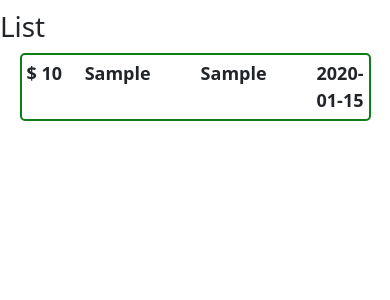
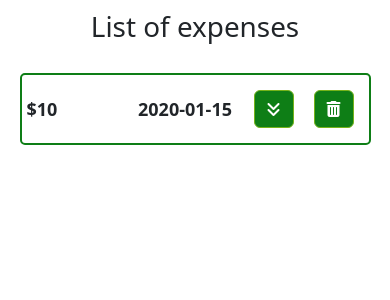
Before and after one commit to Franco-Postulka/MyMoney, a Django app: page /mymoney/ in a window 390 px wide. Shown: the part 60-360 px from the top of the page. Run offline with Django 5.2, Linux system fonts and the light colour scheme; a user stored in the database is signed in; tables that the repository leaves empty hold one stand-in row (values such as "Sample post"); data that the repository does not hold is empty; some libraries are stand-ins or nearby versions.

Commit message:
Delete expense button animation, api to delete and some responsive designs

```diff
--- a/mymoney/static/mymoney/expense.js
+++ b/mymoney/static/mymoney/expense.js
@@ -28,9 +28,10 @@ function list_expenses(){
                 data.forEach(expense => {
                     expense_div = document.createElement('div');
                     expense_div.className = 'expense-div';
+                    expense_div.setAttribute("id", `${expense.id}`);
 
                     amount_div = document.createElement('div');
-                    amount_div.innerHTML = `$ ${expense.amount} `
+                    amount_div.innerHTML = `$${expense.amount.toLocaleString()} `
                     amount_div.className = 'amount-div'
                     expense_div.append(amount_div);
 
@@ -41,6 +42,7 @@ function list_expenses(){
                         category_div = document.createElement('div');
                         category_div.innerHTML = `${expense.category}`;
                     }
+                    category_div.className = 'category-div'
                     expense_div.append(category_div);
 
                     if (expense.payment_method === null){
@@ -50,12 +52,49 @@ function list_expenses(){
                         payment_div = document.createElement('div');
                         payment_div.innerHTML = `${expense.payment_method}`;
                     }
+                    payment_div.className= 'payment-div'
                     expense_div.append(payment_div);
 
                     date_div = document.createElement('div');
                     date_div.innerHTML = `${expense.date}`
                     date_div.className = 'date-div'
                     expense_div.append(date_div);
+
+                    expand_button = document.createElement('button');
+                    expand_button.className = 'btn';
+                    expand_icon = document.createElement('i');
+                    expand_icon.className = "fa-solid fa-angles-down";
+                    expand_button.append(expand_icon);
+
+                    delete_button = document.createElement('button');
+                    delete_button.className = 'btn';
+                    delete_button.onclick = function(){
+                        // console.log(this.parentElement.parentElement.id);
+                        const csrftoken = getCSRFToken();
+                        fetch(`remove/${this.parentElement.parentElement.id}`,{
+                            method: 'DELETE',
+                            headers: {
+                                'X-CSRFToken': csrftoken,  // include the CSRF token
+                            },
+                        })
+                        .then(response => {
+                            if(response.ok){
+                                this.parentElement.parentElement.style.animationPlayState = 'running';
+                                this.parentElement.parentElement.addEventListener('animationend', () => {
+                                    this.parentElement.parentElement.remove();
+                                });
+                            }
+                        })
+                    };
+                    delete_icon = document.createElement('i');
+                    delete_icon.className = "fa-solid fa-trash-can";
+                    delete_button.append(delete_icon);
+
+                    icons_div = document.createElement('div');
+                    icons_div.append(expand_button);
+                    icons_div.append(delete_button);
+                    icons_div.className = "icons-div"
+                    expense_div.append(icons_div);
 
                     document.querySelector('#list-div').append(expense_div);
                 });
@@ -67,3 +106,16 @@ function list_expenses(){
         }
     })
 }
+
+function getCSRFToken() {
+    let cookieValue = null;
+    const cookies = document.cookie.split(';');
+    for (let i = 0; i < cookies.length; i++) {
+        const cookie = cookies[i].trim();
+        if (cookie.startsWith('csrftoken=')) {
+            cookieValue = cookie.substring('csrftoken='.length, cookie.length);
+            break;
+        }
+    }
+    return cookieValue;
+}
--- a/mymoney/static/mymoney/styles.css
+++ b/mymoney/static/mymoney/styles.css
@@ -143,16 +143,30 @@ span {
   justify-content: space-between;
   border: 2px solid rgb(14, 126, 22);
   border-radius: 5px;
+  animation-name: hide;
+  animation-duration: 1s;
+  animation-fill-mode: forwards;
+  animation-play-state: paused;
 }
 .expense-div div {
+  display: flex;
+  align-items: center;
   padding: 5px;
   width: 230px;
 }
 .expense-div .amount-div {
   width: 110px;
+  display: flex;
+  flex-direction: row;
 }
 .expense-div .date-div {
   width: auto;
+}
+.expense-div .icons-div {
+  display: flex;
+  flex-direction: row;
+  width: -moz-max-content;
+  width: max-content;
 }
 
 @media (max-width: 900px) {
@@ -160,4 +174,40 @@ span {
     margin: 10px 5%;
     font-size: 18px;
   }
+}
+@media (max-width: 600px) {
+  .payment-div {
+    display: none !important;
+  }
+}
+@media (max-width: 450px) {
+  .category-div {
+    display: none !important;
+  }
+}
+.title {
+  display: flex;
+  justify-content: center;
+  margin: auto;
+  margin: 30px;
+}
+
+@keyframes hide {
+  0% {
+    opacity: 1;
+    height: 100%;
+    line-height: 100%;
+  }
+  75% {
+    opacity: 0;
+    height: 100%;
+    line-height: 100%;
+  }
+  100% {
+    opacity: 0;
+    height: 0px;
+    line-height: 0px;
+    padding: 0px;
+    margin-bottom: 0px;
+  }
 }/*# sourceMappingURL=styles.css.map */
--- a/mymoney/static/mymoney/styles.scss
+++ b/mymoney/static/mymoney/styles.scss
@@ -140,17 +140,28 @@ span{
     justify-content: space-between;
     border: 2px solid $mygreen;
     border-radius: 5px;
-    background-color: ;
+    animation-name: hide;
+    animation-duration: 1s;
+    animation-fill-mode: forwards;
+    animation-play-state: paused;
     div{
+        display: flex;
+        align-items: center;
         padding: 5px;
         width: 230px;
-        // background-color: aqua;
     }
     .amount-div{
         width: 110px;
+        display: flex;
+        flex-direction: row;
     }
     .date-div{
         width: auto;
+    }
+    .icons-div{
+        display: flex;
+        flex-direction: row;
+        width: max-content;
     }
 }
 @media (max-width: 900px){
@@ -159,3 +170,40 @@ span{
         font-size: 18px;
     }
 }
+@media (max-width: 600px){
+    .payment-div{
+        display: none !important;
+    }
+}
+@media (max-width: 450px){
+    .category-div{
+        display: none !important;
+    }
+}
+
+.title{
+    display: flex;
+    justify-content: center;
+    margin:auto;
+    margin: 30px;
+}
+
+@keyframes hide {
+    0% {
+        opacity: 1;
+        height: 100%;
+        line-height: 100%;
+    }
+    75% {
+        opacity: 0;
+        height: 100%;
+        line-height: 100%;
+    }
+    100% {
+        opacity: 0;
+        height: 0px;
+        line-height: 0px;
+        padding: 0px;
+        margin-bottom: 0px;
+    }
+}
--- a/mymoney/templates/mymoney/index.html
+++ b/mymoney/templates/mymoney/index.html
@@ -3,7 +3,7 @@
 
 {%block body%}
 <div id="list-div">
-    <h1>List</h1>
+    <h1 class="title">List of expenses</h1>
 </div>
 
 <div id="add-div">
@@ -19,7 +19,7 @@
 </div>
 
 <div id="analysis-div">
-    <h1>Analysis</h1>
+    <h1 class="title">Analysis</h1>
 </div>
 {% endblock %}
 {% block script %}
--- a/mymoney/templates/mymoney/layout.html
+++ b/mymoney/templates/mymoney/layout.html
@@ -8,6 +8,7 @@
         <link href="https://cdn.jsdelivr.net/npm/bootstrap@5.3.3/dist/css/bootstrap.min.css" rel="stylesheet" integrity="sha384-QWTKZyjpPEjISv5WaRU9OFeRpok6YctnYmDr5pNlyT2bRjXh0JMhjY6hW+ALEwIH" crossorigin="anonymous">
         <link href="{% static 'mymoney/styles.css' %}" rel="stylesheet">
         <script defer src="https://cdn.jsdelivr.net/npm/bootstrap@5.3.3/dist/js/bootstrap.bundle.min.js" integrity="sha384-YvpcrYf0tY3lHB60NNkmXc5s9fDVZLESaAA55NDzOxhy9GkcIdslK1eN7N6jIeHz" crossorigin="anonymous"></script>
+        <script src="https://kit.fontawesome.com/0098b28005.js" crossorigin="anonymous"></script>
         {% block script %}
         {% endblock %}
     </head>
--- a/mymoney/urls.py
+++ b/mymoney/urls.py
@@ -7,5 +7,6 @@ urlpatterns = [
     path("logout", views.logout_view, name="logout"),
     path("register", views.register, name="register"),
     #apis
-    path("list/",views.list,name="list")
+    path("list/",views.list,name="list"),
+    path("remove/<int:expense_id>",views.remove_expense,name="remov_expense"),
 ]
--- a/mymoney/views.py
+++ b/mymoney/views.py
@@ -109,7 +109,7 @@ def index(request):
 def list(request):
     if request.user.is_authenticated:
         if request.method == "GET":
-            expenses = Expense.objects.filter(user=request.user)
+            expenses = Expense.objects.filter(user=request.user).order_by('-date')
             arr_expenses = []
             for expense in expenses:
                 expense_dict = {
@@ -128,3 +128,20 @@ def list(request):
         }, status=400)
     else:
         return HttpResponseRedirect(reverse("login"))
+
+
+def remove_expense(request, expense_id):
+    if request.user.is_authenticated:
+        if request.method == "DELETE":
+            try:
+                expense = Expense.objects.get(pk=expense_id)
+                expense.delete()
+                return JsonResponse({'ok':'Expense deleted correctly'})
+            except Expense.DoesNotExist:
+                return JsonResponse({'error':f'Expense with the id: {expense_id} does not exists'})
+        else:
+            return JsonResponse({
+            "error": "DELETE request required."
+        }, status=400)
+    else:
+        return HttpResponseRedirect(reverse("login"))
```
Also changed, not shown: 1 other file.
